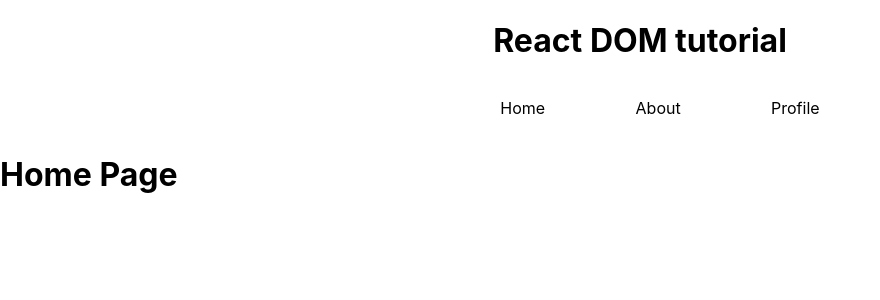
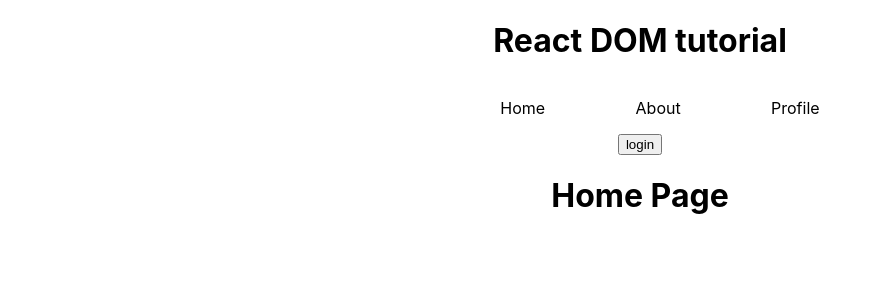
Before and after one commit to puzzelena/router_and_hooks, a React (Create React App) app: page / in a window 1280 px wide. Shown: the top 300 px of the page, without its empty margins (0-880 px from the left). Built offline with nearby package versions, Linux system fonts and the light colour scheme.

Commit message:
redirect

```diff
--- a/src/App.js
+++ b/src/App.js
@@ -1,4 +1,5 @@
-import { BrowserRouter, Route, Switch } from 'react-router-dom'
+import { useState } from 'react'
+import { BrowserRouter, Route, Switch, Redirect } from 'react-router-dom'
 import './App.css';
 import Header from './components/Header'
 import Home from './Pages/Home'
@@ -9,22 +10,30 @@
 
 
 function App() {
+
+  const [login, setLogin] = useState(false)
+
+
   return (
-    <BrowserRouter getUserConfirmation={
-      (message, callback) => {
-        callback(window.confirm())
-      }
-    }> {/*basename is used for homepage to indicate the route and name after slash*/}
+    <BrowserRouter> {/*basename is used for homepage to indicate the route and name after slash*/}
       <div className="App">
         <Header />
-      </div>
+
+      <button onClick={() => setLogin(!login)}> { login ? "logout" : "login" } </button>
+
+
       <Switch>
         <Route path='/' component={Home} exact/> {/* Homepage '/' */}
         <Route path='/about' component={About} />
-        <Route path='/profile' component={Profile} />
+        {/* create REDIRECT to restrict acces */}
+        <Route path='/profile'>
+          { login ? <Profile /> : <Redirect to='/' />}
+        </Route>
         <Route path='/post/:id' component={Post} />
         <Route component={NotFound} />
       </Switch>
+
+      </div>
     </BrowserRouter>
   );
 }
```
